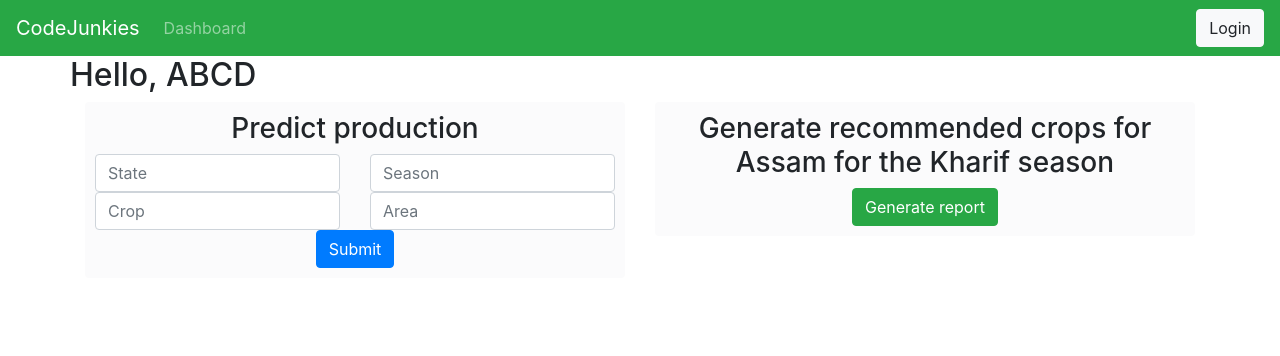
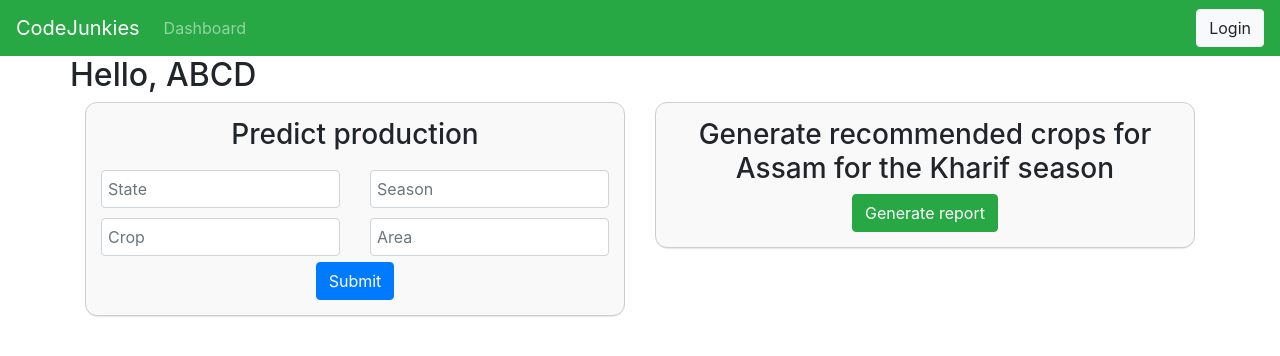
Before and after one commit to rahul-thapa/PK413_CodeJunkies, a React (Create React App) app in the folder client/: page /dashboard in a window 1280 px wide. Shown: the top 356 px of the page. Built offline with nearby package versions, Linux system fonts and the light colour scheme.

Commit message:
Visual changes

```diff
--- a/client/src/components/Dashboard/dashboard.module.css
+++ b/client/src/components/Dashboard/dashboard.module.css
@@ -1,5 +1,7 @@
 .colBox {
-  background-color: #fbfbfc;
-  padding: 10px;
-  border-radius: 4px;
+  background-color: #f9f9f9;
+  padding: 15px;
+  border-radius: 12px;
+  border: 1px #cfcccc solid;
+  box-shadow: 0 2px 2px -2px rgba(0, 0, 0, 0.3);
 }
--- a/client/src/components/Graphs/lineGraph.js
+++ b/client/src/components/Graphs/lineGraph.js
@@ -24,13 +24,13 @@ class LineGraph extends Component {
             borderColor: "rgba(33, 150, 243, 1)",
             fill: false,
           },
-          {
-            label: "Winter",
-            data: [],
-            backgroundColor: "rgba(255,99,99,0.6)",
-            borderColor: "rgba(255,99,99,0.6)",
-            fill: false,
-          },
+          // {
+          //   label: "Winter",
+          //   data: [],
+          //   backgroundColor: "rgba(255,99,99,0.6)",
+          //   borderColor: "rgba(255,99,99,0.6)",
+          //   fill: false,
+          // },
         ],
 
         cropType: "",
@@ -127,10 +127,10 @@ class LineGraph extends Component {
       sortedData0.sort((a, b) => {
         return a.x - b.x;
       });
-      const sortedData1 = this.state.chartdata.datasets[1].data;
-      sortedData1.sort((a, b) => {
-        return a.x - b.x;
-      });
+      // const sortedData1 = this.state.chartdata.datasets[1].data;
+      // sortedData1.sort((a, b) => {
+      //   return a.x - b.x;
+      // });
     });
     this.setState({ cropName: this.props.crop });
   }
@@ -153,7 +153,8 @@ class LineGraph extends Component {
 
     return this.props.load ? (
       <div style={{ height: "90%", width: "95%" }}>
-        <p>{this.props.cropName}</p>
+        <h2>Visualisation of the data of </h2>
+        <h4>{this.props.cropName}</h4>
         {graph}
       </div>
     ) : null;
--- a/client/src/components/PredictionForm/form.js
+++ b/client/src/components/PredictionForm/form.js
@@ -1,5 +1,7 @@
 import React, { Component } from "react";
 import { Form, Row, Col, Button } from "react-bootstrap";
+
+import cc from "./form.module.css";
 
 class ProductionForm extends Component {
   state = { loaded: false };
@@ -49,10 +51,10 @@ class ProductionForm extends Component {
   render() {
     const data = this.state.loaded && (
       <div>
-        <h4>
-          The estimated production for {this.state.area} hectares:
-          {this.state.production}
-        </h4>
+        <h6>
+          The estimated production for {this.state.area} hectares:{" "}
+          {this.state.production.toFixed(2)} tonnes
+        </h6>
       </div>
     );
     return (
@@ -66,6 +68,7 @@ class ProductionForm extends Component {
                 }
                 name="state"
                 placeholder="State"
+                className={cc.formInputs}
               />
             </Col>
             <Col>
@@ -75,6 +78,7 @@ class ProductionForm extends Component {
                 }
                 name="season"
                 placeholder="Season"
+                className={cc.formInputs}
               />
             </Col>
           </Row>
@@ -86,6 +90,7 @@ class ProductionForm extends Component {
                 }
                 name="crop"
                 placeholder="Crop"
+                className={cc.formInputs}
               />
             </Col>
             <Col>
@@ -95,10 +100,13 @@ class ProductionForm extends Component {
                 }
                 name="area"
                 placeholder="Area"
+                className={cc.formInputs}
               />
             </Col>
           </Row>
-          <Button onClick={this.handleClick}>Submit</Button>
+          <Button className={cc.submitBtn} onClick={this.handleClick}>
+            Submit
+          </Button>
         </Form>
         {data}
       </div>
--- /dev/null
+++ b/client/src/components/PredictionForm/form.module.css
@@ -0,0 +1,8 @@
+.formInputs {
+  margin-top: 10px;
+  padding: 6px;
+}
+
+.submitBtn {
+  margin-top: 6px;
+}
```
